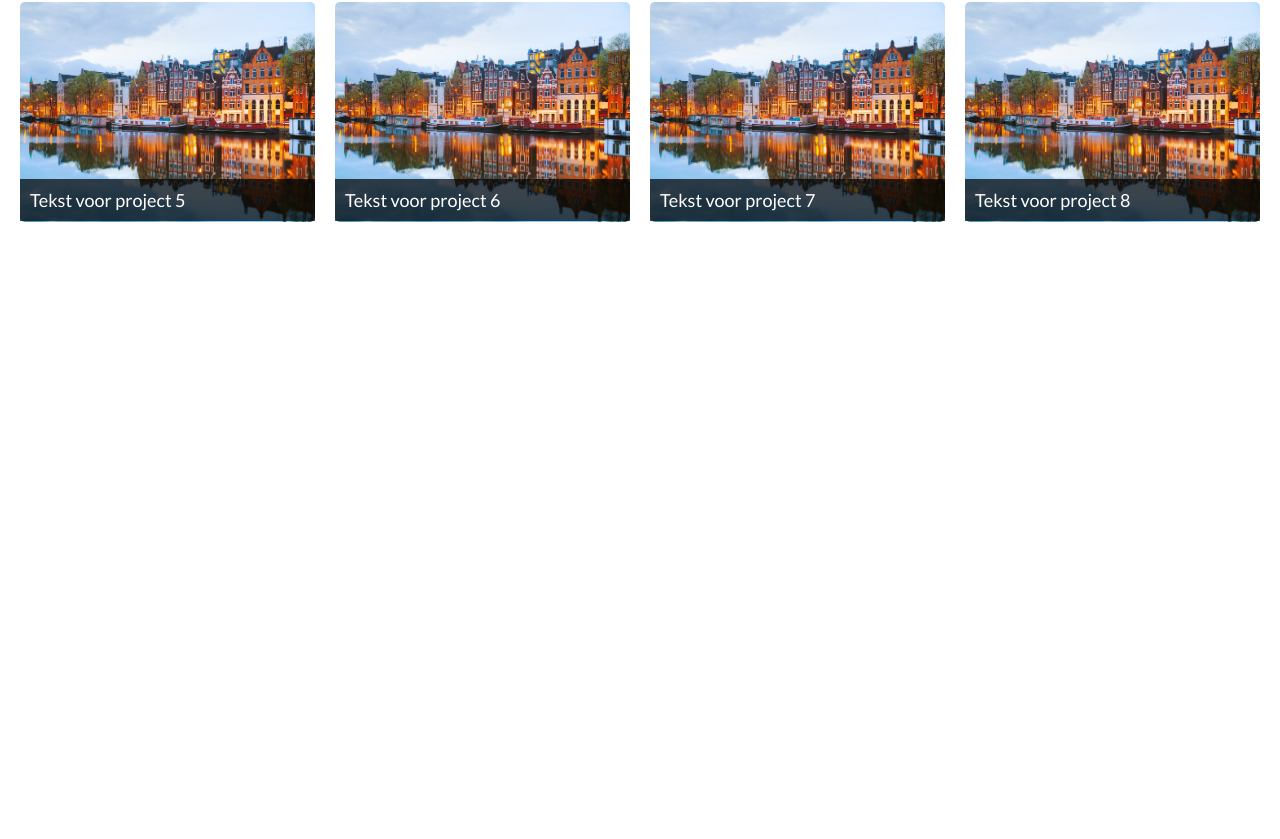
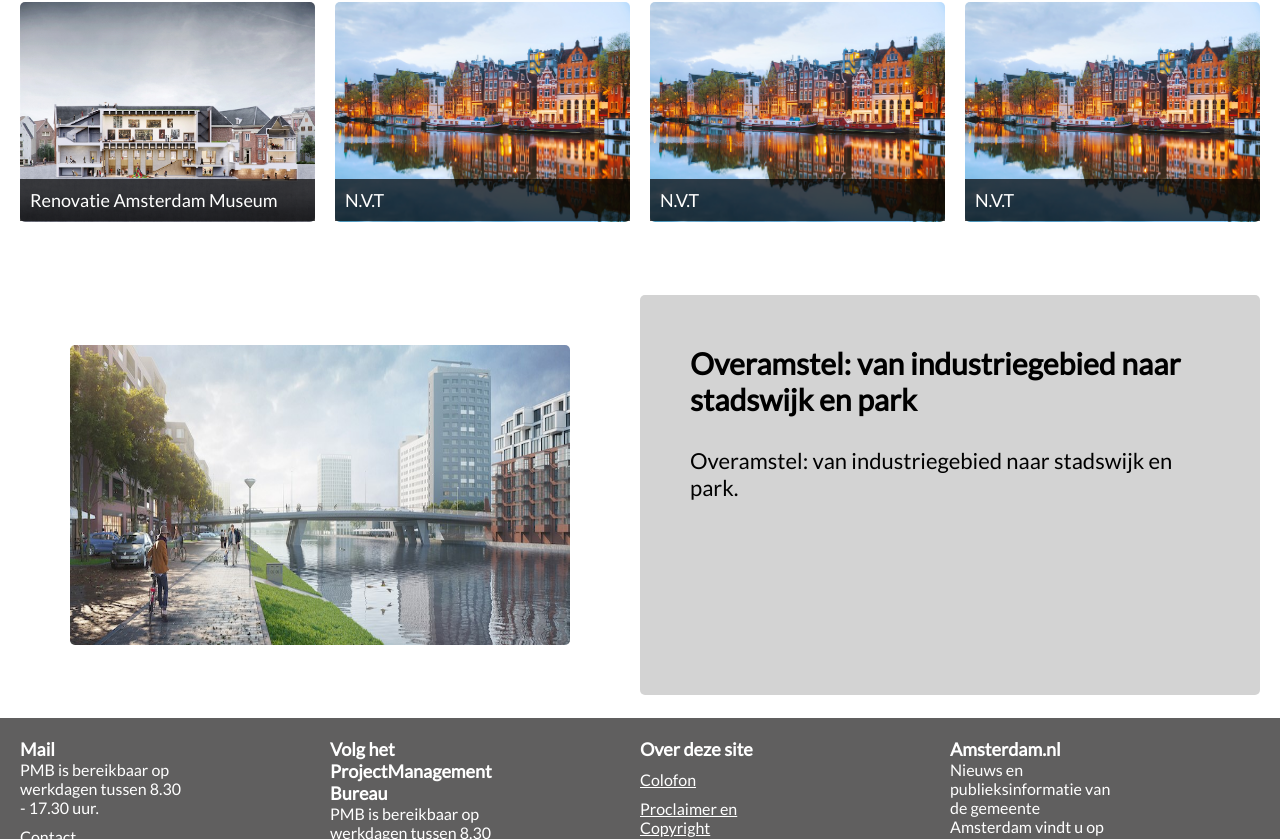
Before and after one commit to Uday-Singh1/amsterdam-bmv, a React (Create React App) app: page / in a window 1280 px wide. Shown: the part 1961-2800 px from the top of the page. Before the commit the page ends 2186 px from the top, so only its background shows below. Built offline with nearby package versions, Linux system fonts and the light colour scheme.

Commit message:
added-project-selector

```diff
--- a/src/App.css
+++ b/src/App.css
@@ -13,4 +13,12 @@ body {
   font-size: 1.6rem;
   height: 100vh;
   width: 100vw;
+  overflow-x: hidden;
 }
+
+@media screen and (max-width:62.5rem) {
+
+  body{
+    overflow-x: hidden;
+  }
+}
--- a/src/App.jsx
+++ b/src/App.jsx
@@ -1,6 +1,7 @@
 import Header from "./components/Header/Header";
 import Navigation from "./components/Navigation/Navigation";
 import Main from "./components/Main/Main";
+import Footer from "./components/Footer/Footer";
 
 import "./App.css";
 
@@ -9,8 +10,9 @@ const App = () => {
     <>
        <Header />
           <Navigation />
+      <Main />
+      <Footer />
 
-      <Main />
     </>
   );
 };
--- a/src/components/Footer/Footer.css
+++ b/src/components/Footer/Footer.css
@@ -0,0 +1,64 @@
+.footer {
+    background: #605F5F;
+    display: flex;
+    justify-content: center;
+    padding: 2rem;
+    height: 100%;
+    width: 100%;
+  }
+
+  .footer__list-container {
+    display: flex;
+    width: 100%;
+    flex-direction: row;
+    flex-wrap: wrap;
+  }
+
+  .footer__list {
+    list-style: none;
+    padding: 0;
+    margin: 0;
+    display: flex;
+    width: 60%;
+    color: white;
+  }
+
+  .footer__item {
+    display: flex;
+    flex-direction: column; /* Dit blijft voor het onder elkaar weergeven binnen een item */
+    margin-right: 20px;
+  }
+
+  .footer__title {
+    font-size: 18px;
+    margin: 0;
+  }
+
+  .footer__text {
+    margin: 0;
+  }
+
+  .footer__link {
+    text-decoration: underline;
+    color: white;
+    padding-top: 1rem;
+  }
+
+  @media screen and (max-width: 62.5rem) {
+    .footer{
+        display: flex;
+        flex-wrap: wrap;
+        justify-content: center;
+        align-items: center;
+        width: 100%;
+        gap: 3rem;
+    }
+    .footer__list-container {
+      flex-direction: column; /* Onder elkaar weergeven in de mediaquery */
+    }
+
+    .footer__item {
+      margin-right: 0; /* Optioneel: geen marge toevoegen bij onder elkaar weergeven */
+      margin-bottom: 20px; /* Optioneel: voeg wat ruimte toe tussen de items */
+    }
+  }
--- a/src/components/Footer/Footer.js
+++ b/src/components/Footer/Footer.js
@@ -0,0 +1,52 @@
+import React from "react";
+import "./Footer.css";
+
+const Footer = (props) => {
+  return (
+    <footer className="footer">
+      <section className="footer__list-container">
+        <ul className="footer__list">
+          <li className="footer__item">
+            <h6 className="footer__title">Mail</h6>
+            <p className="footer__text">PMB is bereikbaar op werkdagen tussen 8.30 - 17.30 uur.</p>
+            <a href="#" className="footer__link">Contact </a>
+          </li>
+        </ul>
+      </section>
+
+      <section className="footer__list-container">
+        <ul className="footer__list">
+          <li className="footer__item">
+            <h6 className="footer__title">Volg het ProjectManagement Bureau</h6>
+            <p className="footer__text">PMB is bereikbaar op werkdagen tussen 8.30 - 17.30 uur.</p>
+            <a href="#" className="footer__link">X</a>
+            <a href="#" className="footer__link">Linkedin</a>
+          </li>
+        </ul>
+      </section>
+
+      <section className="footer__list-container">
+        <ul className="footer__list">
+          <li className="footer__item">
+            <h6 className="footer__title">Over deze site</h6>
+            <a href="#" className="footer__link">Colofon</a>
+            <a href="#" className="footer__link">Proclaimer en Copyright </a>
+            <a href="#" className="footer__link"> Sitemap  </a>
+          </li>
+        </ul>
+      </section>
+
+      <section className="footer__list-container">
+        <ul className="footer__list">
+          <li className="footer__item">
+            <h6 className="footer__title">Amsterdam.nl</h6>
+            <p className="footer__text">Nieuws en publieksinformatie van de gemeente Amsterdam vindt u op amsterdam.nl</p>
+            <a href="#" className="footer__link">Naar Amsterdam.nl </a>
+          </li>
+        </ul>
+      </section>
+    </footer>
+  );
+};
+
+export default Footer;
--- a/src/components/Main/Main.css
+++ b/src/components/Main/Main.css
@@ -1,5 +1,5 @@
 .main {
-    height: 110vh;
+    height: auto;
     padding: 2rem;
 
   }
@@ -21,9 +21,12 @@
     display: flex;
     list-style: none;
     flex-wrap: wrap;
+
   }
 
   @media screen and (max-width: 62.5rem) {
+
+
     .Project__title{
       font-size: 4rem;
       position: relative;
--- a/src/components/Main/Main.js
+++ b/src/components/Main/Main.js
@@ -2,6 +2,7 @@ import TextCard from "../Sections/TextCard/TextCard";
 import RightSectionFirst from "../Sections/afbeeldingen/afbeeldingen";
 import Werk from "../Sections/OnsWerk/OnsWerk";
 import "./Main.css";
+
 
 const Main = (props) => {
   return (
@@ -15,7 +16,10 @@ const Main = (props) => {
 
         <h3 className="Werk__title">Ons Werk</h3>
         <Werk />
-          </>
+
+      </>
+
+
     </main>
   );
 };
--- a/src/components/Sections/OnsWerk/OnsWerk.js
+++ b/src/components/Sections/OnsWerk/OnsWerk.js
@@ -1,19 +1,28 @@
-import React from 'react';
+import React, { useState } from 'react';
 import jsonData from '../../../../src/data/data.json';
 import "./onsWerk.css";
 
+const Werk = (props) => {
+  const [selectedProject, setSelectedProject] = useState(jsonData.projecten[0]);
 
+  const handleProjectClick = (project) => {
+    setSelectedProject(project);
+  };
 
-const Werk = (props) => {
   return (
+    <section className="werk-section">
       <ul className="project-list">
         {jsonData.projecten.map((project) => (
-        <li key={project.id} className="project-item">
+          <li
+            key={project.id}
+            className="project-item"
+            onClick={() => handleProjectClick(project)}
+          >
             <div className="image-with-text">
               {project.image ? (
                 <>
                   <img src={project.image} alt={`Afbeelding voor project ${project.id}`} />
-                <p>{project.text}</p>
+                  <p>{project.title}</p>
                 </>
               ) : (
                 <div className="black-square"></div>
@@ -22,6 +31,20 @@ const Werk = (props) => {
           </li>
         ))}
       </ul>
+
+      {selectedProject && (
+        <>
+          <figure className="werk-figure">
+            <img src={selectedProject.image} alt={`Afbeelding voor project ${selectedProject.id}`} />
+          </figure>
+
+          <article className="werk-article">
+            <h3>{selectedProject.title}</h3>
+            <p>{selectedProject.text}</p>
+          </article>
+        </>
+      )}
+    </section>
   );
 };
 
--- a/src/components/Sections/OnsWerk/onsWerk.css
+++ b/src/components/Sections/OnsWerk/onsWerk.css
@@ -9,16 +9,14 @@
 }
 
 .project-item {
-    flex: 1 0 calc(20.3333% - 20px); /* Hier wordt 20px (2 * margin) afgetrokken van 30.3333% om ruimte voor marges toe te voegen */
+  flex: 1 0 calc(20.3333% - 20px);
   box-sizing: border-box;
-
   position: relative;
-
 }
 
 .image-with-text {
   position: relative;
-
+  cursor: pointer;
 }
 
 .image-with-text img {
@@ -26,7 +24,6 @@
   max-width: 40rem;
   height: 22rem;
   border-radius: 5px;
-
 }
 
 .image-with-text p {
@@ -42,20 +39,53 @@
   white-space: pre-line;
 }
 
+.werk-section {
+  display: flex;
+  flex-wrap: wrap;
+  flex-direction: row;
+  justify-content: space-between;
+}
+
+.werk-figure,
+.werk-article {
+  flex-basis: 50%;
+  box-sizing: border-box;
+  margin-top: 7rem;
+  padding: 5rem;
+
+}
+
+.werk-article{
+  background: lightgray;
+  border-radius: 5px;
+  height: 40rem;
+  overflow: scroll;
+
+}
+
+
+.werk-article h3{
+  font-size: 3rem;
+}
+
+.werk-article p{
+  padding-top: 3rem;
+  font-size: 2.2rem;
+}
+
+.werk-figure img {
+  height: 30rem;
+  width: 50rem;
+  border-radius: 5px;
+}
 
 @media screen and (max-width: 62.5rem) {
-    .project-list {
-      flex-direction: column;
-      align-items: flex-start;
-    }
-
   .project-item {
-      flex-basis: 100%;
+    flex: 1 0 100%; /* Set flex-basis to 100% for stacking on smaller screens */
   }
 
   .image-with-text img {
     max-width: 100%;
-
   }
 
   .image-with-text p {
@@ -72,4 +102,20 @@
     font-size: 16px;
     bottom: 0.4rem;
   }
+  .werk-figure {
+    display: flex;
+    justify-content: center;
+    align-items: center;
+    padding: 1rem;
+    padding-top: 3rem;
+    flex: 1 0 100%;
+
   }
+
+  .werk-figure img{
+    max-width: 100%;
+  }
+  .werk-article {
+    flex-basis: 100%;
+  }
+}
--- a/src/data/data.json
+++ b/src/data/data.json
@@ -8,42 +8,50 @@
     {
       "id": 1,
       "image": "./img/project-3.webp",
-      "text": "Overamstel: \n van industriegebied naar stadswijk en park."
+      "text": "Overamstel: \n van industriegebied naar stadswijk en park.",
+      "title": "Overamstel: van industriegebied naar stadswijk en park"
     },
     {
       "id": 2,
       "image": "./img/project-2.webp",
-      "text": "Tekst voor project 2"
+      "text": "Overamstel: \n van industriegebied naar stadswijk en park.",
+      "title": "Overamstel: van industriegebied naar stadswijk en park"
     },
     {
       "id": 3,
       "image": "./img/project-1.webp",
-      "text": "Tekst voor project 3"
+      "text": "Tekst voor project 3",
+      "title": "Sportpark Goed Genoeg & Clubgebouw AFC"
     },
     {
       "id": 4,
-      "image": "./img/amsterdam.webp",
-      "text": "Tekst voor project 4"
+      "image": "./img/project-4.webp",
+      "text": "Tekst voor project 4",
+      "title": "Spinoza20first"
     },
     {
       "id": 5,
-      "image": "./img/amsterdam.webp",
-      "text": "Tekst voor project 5"
+      "image": "./img/project-5.webp",
+      "text": "Tekst voor project 5",
+      "title": "Renovatie Amsterdam Museum"
     },
     {
       "id": 6,
       "image": "./img/amsterdam.webp",
-      "text": "Tekst voor project 6"
+      "text": "Tekst voor project 6",
+      "title": "N.V.T"
     },
     {
       "id": 7,
       "image": "./img/amsterdam.webp",
-      "text": "Tekst voor project 7"
+      "text": "Tekst voor project 7",
+      "title": "N.V.T"
     },
     {
       "id": 8,
       "image": "./img/amsterdam.webp",
-      "text": "Tekst voor project 8"
+      "text": "Tekst voor project 8",
+      "title": "N.V.T"
     }
   ]
 }
```
Also changed, not shown: public/img/project-4.webp (added), public/img/project-5.webp (added). Lines whose indentation alone changed are shown as unchanged.
